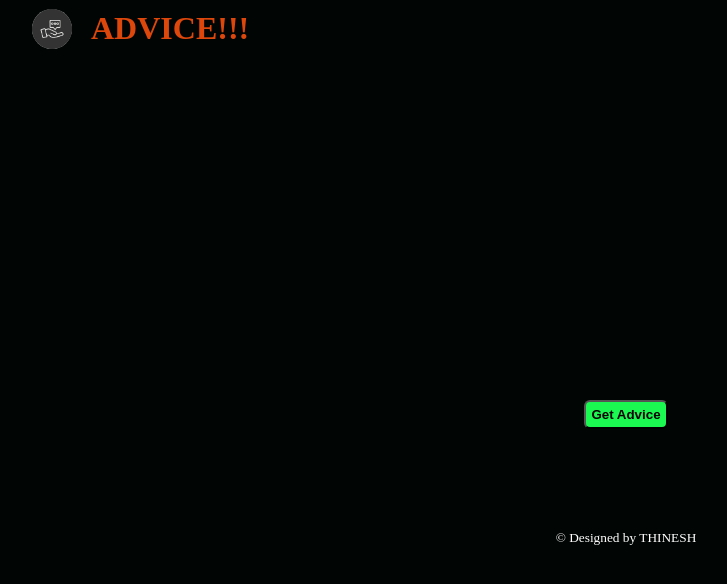
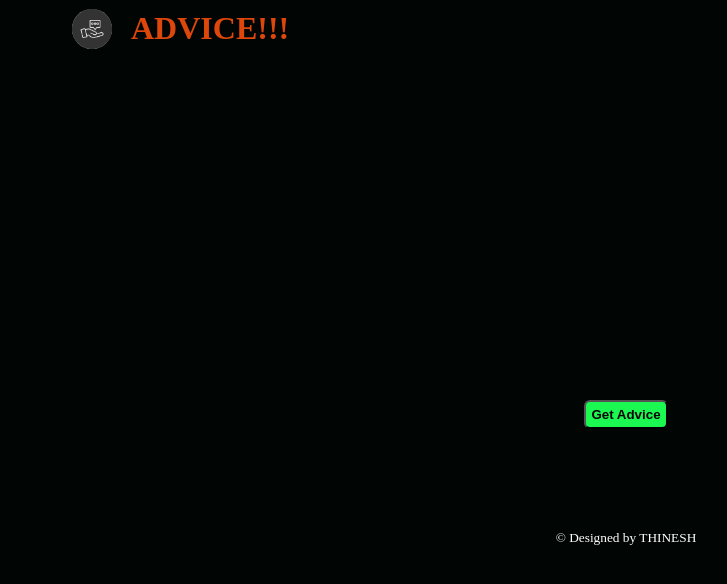
Before and after one commit to Thineshg77/Advice, a React (Vite) app: page / in a window 1280 px wide. Shown: the top 584 px of the page, without its empty margins (14-741 px from the left). Built offline with nearby package versions, Linux system fonts and the light colour scheme.

Commit message:
header adjust

```diff
--- a/src/Advice.css
+++ b/src/Advice.css
@@ -52,3 +52,6 @@ p{
     cursor: pointer;
     font-size: smaller;
 }
+nav{
+    margin-left: 40px;
+}
```
